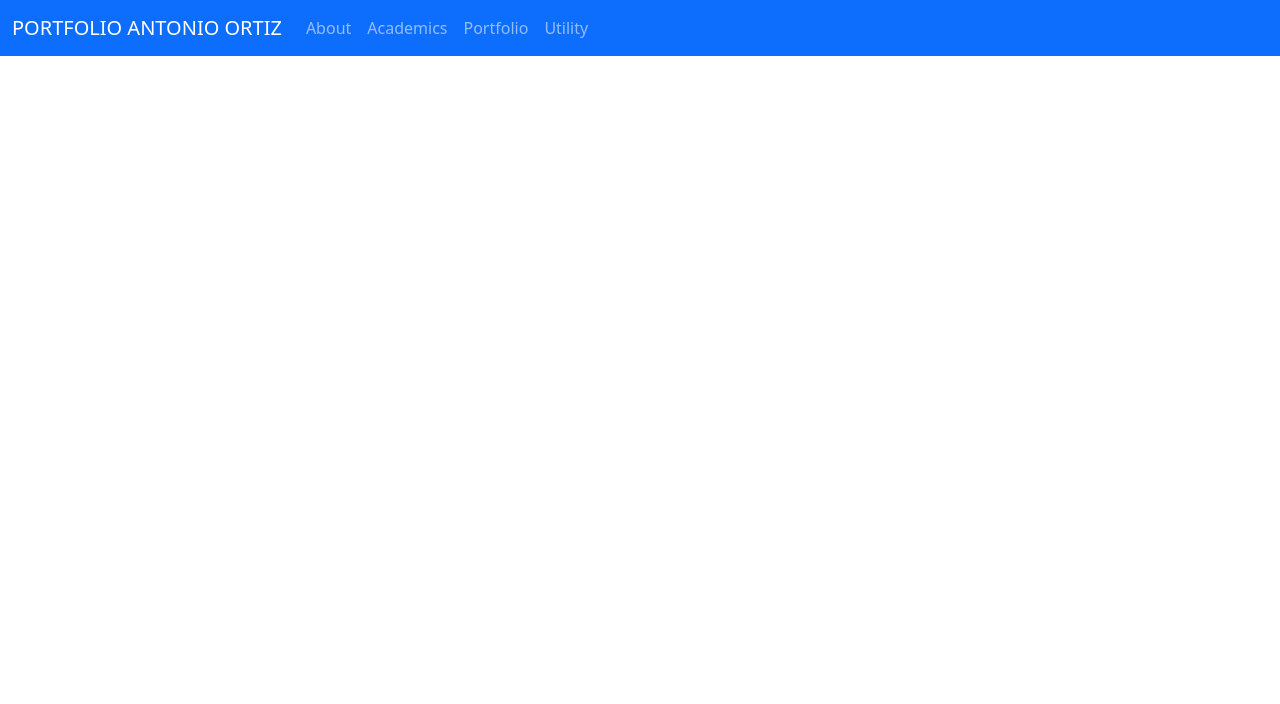
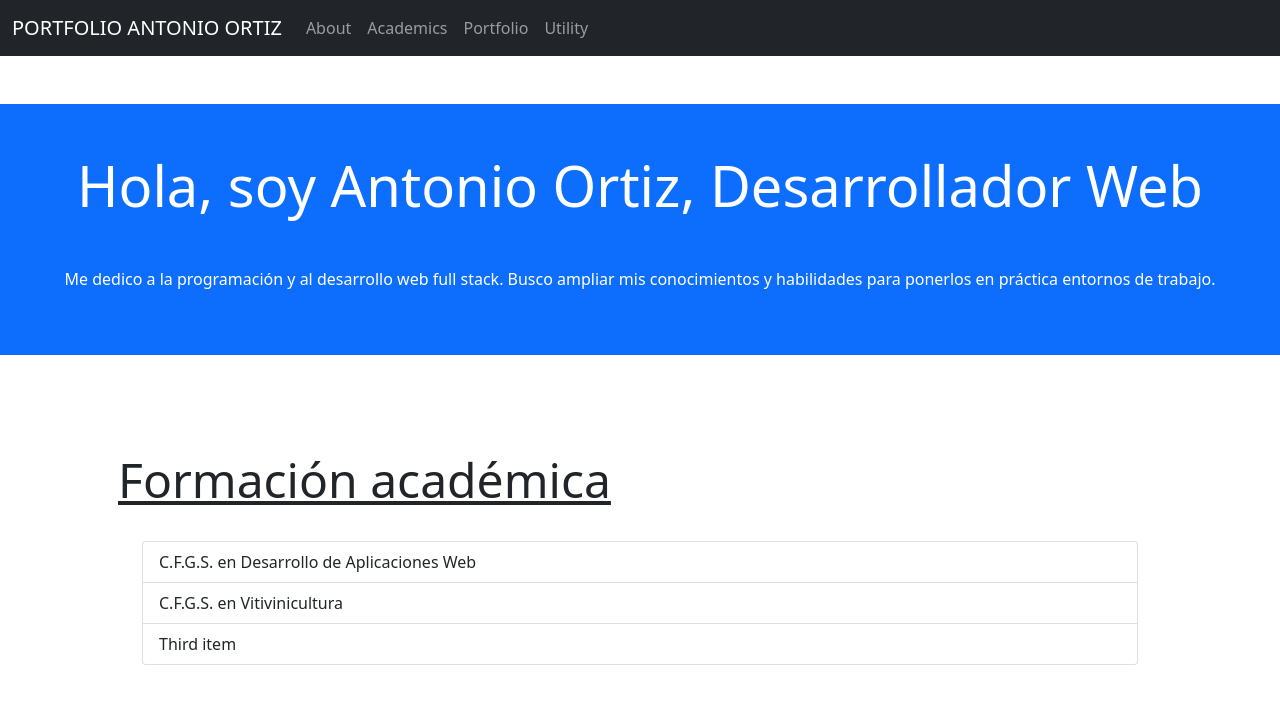
Before and after one commit to AntonioAOrtiz/dwec-proy2-Ortiz-Garcia-Antonio, a React (Create React App) app: page / in a window 1280 px wide. Shown: the top 704 px of the page. Built offline with nearby package versions, Linux system fonts and the light colour scheme.

Commit message:
Cambio de color del nav, about terminado y academics en proceso

```diff
--- a/src/App/About.js
+++ b/src/App/About.js
@@ -3,7 +3,10 @@ import React from 'react';
 function About(){
     return(
         <section id="about">
-
+            <div className="container-fluid p-5 my-5 bg-primary text-center text-white">
+                <h1 className="display-4">Hola, soy Antonio Ortiz, Desarrollador Web</h1>
+                <p className="mt-5 text-white">Me dedico a la programación y al desarrollo web full stack. Busco ampliar mis conocimientos y habilidades para ponerlos en práctica entornos de trabajo. </p>
+            </div>
         </section>
     )
 }
--- a/src/App/Academics.js
+++ b/src/App/Academics.js
@@ -3,7 +3,14 @@ import React from 'react';
 function Academics(){
     return(
         <section id="academics">
-
+            <div className="container p-5 my-5 text-left text-body">
+            <h2 className="display-5"><u>Formación académica</u></h2>
+            <ul class="list-group p-4">
+                <li class="list-group-item">C.F.G.S. en Desarrollo de Aplicaciones Web</li>
+                <li class="list-group-item">C.F.G.S. en Vitivinicultura</li>
+                <li class="list-group-item">Third item</li>
+            </ul>
+            </div>
         </section>
     )
 }
--- a/src/App/App.js
+++ b/src/App/App.js
@@ -6,6 +6,7 @@ import Portfolio from './Portfolio';
 import Footer from './Footer';
 import Academics from './Academics';
 import './App.css';
+
 
 
 function App() {
--- a/src/App/Header.js
+++ b/src/App/Header.js
@@ -1,27 +1,28 @@
 import React from 'react';
 
-function Header() {
+function Header(){
+
     return (
         <header id="header">
-            <nav class="navbar navbar-expand-lg navbar-dark bg-primary">
-                <div class="container-fluid">
-                    <a class="navbar-brand" href="#header">PORTFOLIO ANTONIO ORTIZ</a>
-                    <button class="navbar-toggler" type="button" data-bs-toggle="collapse" data-bs-target="#navbarSupportedContent" aria-controls="navbarSupportedContent" aria-expanded="false" aria-label="Toggle navigation">
-                        <span class="navbar-toggler-icon"></span>
+            <nav className="navbar navbar-expand-lg navbar-dark bg-dark">
+                <div className="container-fluid">
+                    <a className="navbar-brand" href="#header">PORTFOLIO ANTONIO ORTIZ</a>
+                    <button className="navbar-toggler" type="button" data-bs-toggle="collapse" data-bs-target="#navbarSupportedContent" aria-controls="navbarSupportedContent" aria-expanded="false" aria-label="Toggle navigation">
+                        <span className="navbar-toggler-icon"></span>
                     </button>
-                    <div class="collapse navbar-collapse" id="navbarSupportedContent">
-                        <ul class="navbar-nav me-auto mb-2 mb-lg-0">
-                            <li class="nav-item">
-                                <a class="nav-link" href="#about">About</a>
+                    <div className="collapse navbar-collapse" id="navbarSupportedContent">
+                        <ul className="navbar-nav me-auto mb-2 mb-lg-0">
+                            <li className="nav-item">
+                                <a className="nav-link" href="#about">About</a>
                             </li>
-                            <li class="nav-item">
-                                <a class="nav-link" href="#academics">Academics</a>
+                            <li className="nav-item">
+                                <a className="nav-link" href="#academics">Academics</a>
                             </li>
-                            <li class="nav-item">
-                                <a class="nav-link" href="#portfolio">Portfolio</a>
+                            <li className="nav-item">
+                                <a className="nav-link" href="#portfolio">Portfolio</a>
                             </li>
-                            <li class="nav-item">
-                                <a class="nav-link" href="#utility">Utility</a>
+                            <li className="nav-item">
+                                <a className="nav-link" href="#utility">Utility</a>
                             </li>
                         </ul>
                     </div>
```
